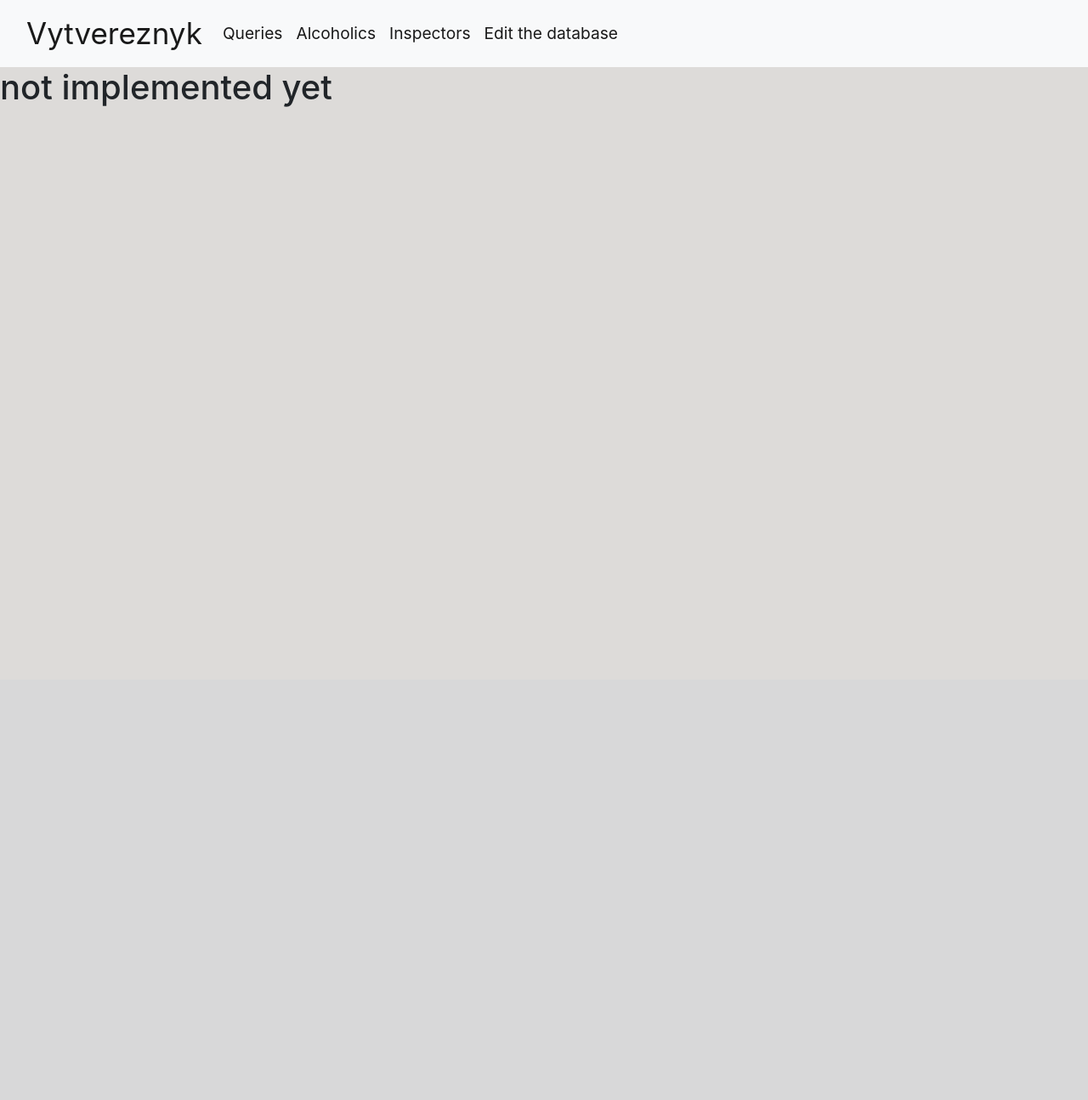
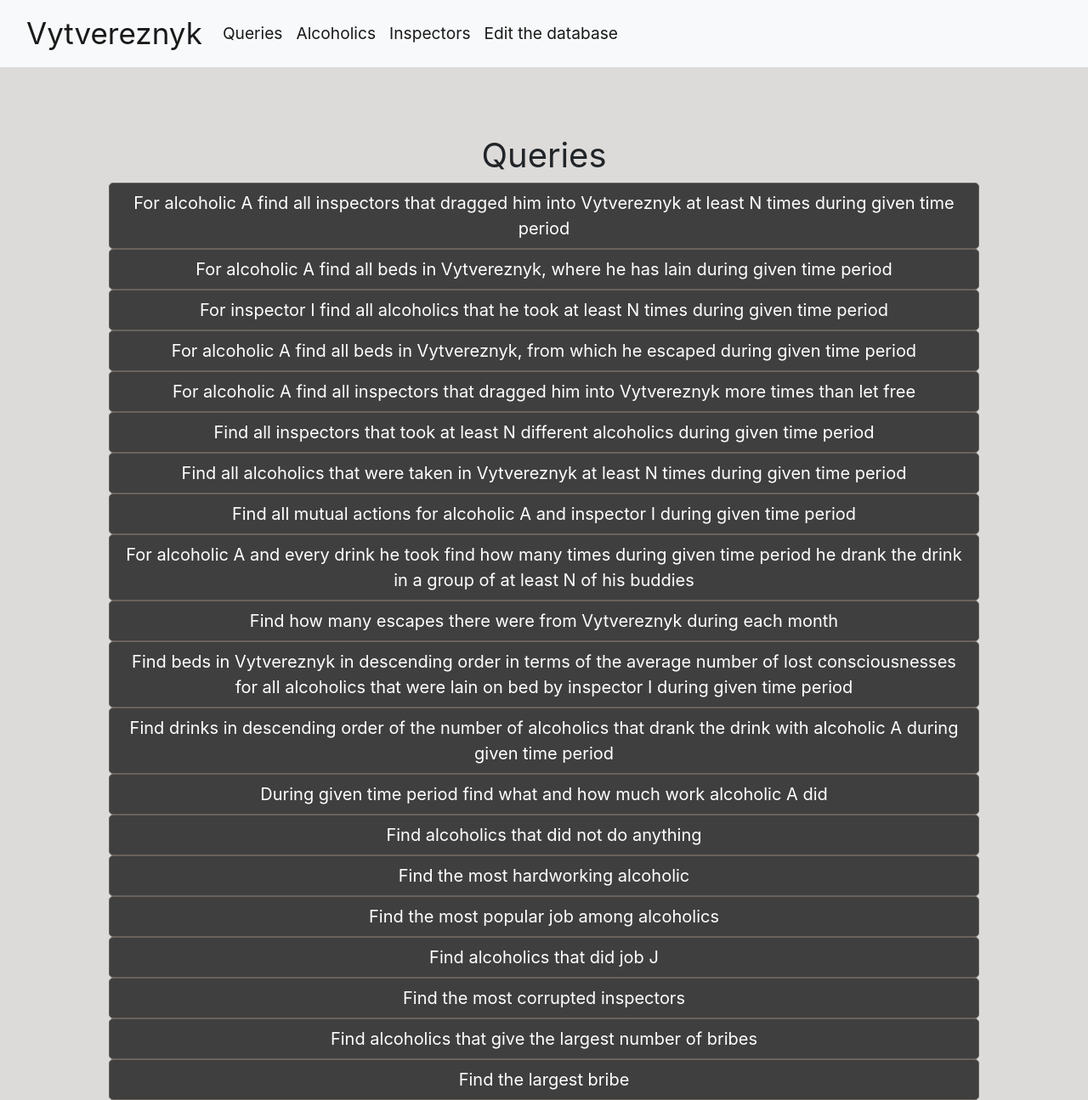
Before and after one commit to Pavlik1400/yohoho-and-a-bottle-of-rum-DB-project, a Flask app: page /queries.html in a window 1280 px wide. Shown: the whole page at 85% size. Before the commit the page ends 126 px from the top, so only its background shows below. Run offline with Flask 2, Linux system fonts and the light colour scheme; parts of the project's set-up code (start-up, migrations or seed data) failed here and were passed over; some libraries are stand-ins or nearby versions.

Commit message:
Added queries

```diff
--- a/api/apis.py
+++ b/api/apis.py
@@ -1,5 +1,5 @@
-import flask.scaffold
-flask.helpers._endpoint_from_view_func = flask.scaffold._endpoint_from_view_func
+# import flask.scaffold
+# flask.helpers._endpoint_from_view_func = flask.scaffold._endpoint_from_view_func
 from flask_restful import Api, Resource, reqparse, abort
 from tables import *
 from database import loadSession
--- a/api/main.py
+++ b/api/main.py
@@ -1,10 +1,14 @@
 from flask import Flask, request, render_template
-# from flask_restful import Api, Resource, reqparse, abort
+from flask_restful import Api, Resource, reqparse, abort
 from apis import *
+from additional_info import AddInfo
+import requests
 
 template_dir = '../templates'
 app = Flask(__name__, template_folder=template_dir)
 api = Api(app)
+
+add_info = AddInfo()
 
 # api_backend.add_resource(Hello, "/hello")
 api.add_resource(AlcoholicAPI, "/alcoholic/<int:id_alc>")
@@ -21,7 +25,7 @@ def index():
 
 @app.route("/queries.html")
 def queries():
-    return render_template('queries.html')
+    return render_template('alcoholic_queries/alcoholic_queries.html')
 
 
 @app.route("/alcoholics.html")
@@ -38,37 +42,72 @@ def inspectors():
 def edit():
     return render_template('edit.html')
 
-@app.route("/alcoholic_queries.html")
-def alcoholic_queries():
-    return render_template("alcoholic_queries/alcoholic_queries.html")
+# @app.route("/alcoholic_queries.html")
+# def alcoholic_queries():
+#     return render_template("alcoholic_queries/alcoholic_queries.html")
 
 @app.route("/alcoholic_queries_output.html", methods = ['POST'])
 def alcoholic_queries_output():
     if request.method == 'POST':
+        add_info.clear()
         form_data = request.form
         question_num = form_data['query_button']
         print(question_num)
-        if question_num in ['1', '2', '5']:
-            return render_template("alcoholic_queries/alcoholic_queries_output101.html")
-        elif question_num in ['3']:
-            return render_template("alcoholic_queries/alcoholic_queries_output100.html")
-        elif question_num in ['0', '4']:
-            return render_template("alcoholic_queries/alcoholic_queries_output111.html")
+        add_info.id = question_num
+        if question_num in ['1']:
+            return render_template("alcoholic_queries/alcoholic_queries_output1110.html")
+        elif question_num in ['2', '4', '9', '12', '13']:
+            return render_template("alcoholic_queries/alcoholic_queries_output1010.html")
+        elif question_num in ['3', '8']:
+            return render_template("alcoholic_queries/alcoholic_queries_output1011.html")
+        elif question_num in ['6', '7']:
+            return render_template("alcoholic_queries/alcoholic_queries_output0110.html")
+        elif question_num == '17':
+            return render_template("alcoholic_queries/alcoholic_queries_output_job.html")
+        elif question_num == '5':
+            return render_template("alcoholic_queries/alcoholic_queries_output1000.html")
+        elif question_num == '11':
+            return render_template("alcoholic_queries/alcoholic_queries_output0011.html")
         else:
-            pass
-            # should return an output html without getting the parameters,
-            # based on the id of the question
-            data = {1: 1, 2: 2}
-            return render_template("alcoholic_queries/query_result.html", data=data)
+            if question_num in ['10', '14', '15', '16', '18', '19', '20']:
+                data = requests.get(f'http://127.0.0.1:5000/query/{question_num}')
+            data = data.json()
+            if (data != []):
+                data = data['reponse']
+                print(data)
+                return render_template("alcoholic_queries/query_result.html", data=data)
+            else:
+                return render_template("alcoholic_queries/none_result.html")
+
+@app.route("/none_result.html")
+def none_result():
+    return render_template("alcoholic_queries/none_result.html")
 
 @app.route("/query_result.html", methods = ['POST'])
 def query_result():
     if request.method == 'POST':
         form_data = request.form
-        print(form_data)
-        # Here, based on the data given, should be the resulting information
-        data = {1: 1, 2: 2}
-        return render_template("alcoholic_queries/query_result.html", data=data)
+        print(add_info.id)
+        if add_info.id in ['1']:
+            data = requests.get(f'http://127.0.0.1:5000/query/{add_info.id}?id_alc={form_data["alc_id"]}&N={form_data["times"]}&from_date={form_data["start_date"]}&to_date={form_data["end_date"]}')
+        elif add_info.id in ['2', '4', '9', '12', '13']:
+            data = requests.get(f'http://127.0.0.1:5000/query/{add_info.id}?id_alc={form_data["alc_id"]}&from_date={form_data["start_date"]}&to_date={form_data["end_date"]}')
+        elif add_info.id in ['3', '8']:
+            data = requests.get(f'http://127.0.0.1:5000/query/{add_info.id}?id_alc={form_data["alc_id"]}&from_date={form_data["start_date"]}&to_date={form_data["end_date"]}&id_ins={form_data["inspector"]}')
+        elif add_info.id in ['6', '7']:
+            data = requests.get(f'http://127.0.0.1:5000/query/{add_info.id}?N={form_data["times"]}*from_date={form_data["start_date"]}&to_date={form_data["end_date"]}')
+        elif add_info.id == '17':
+            pass
+        elif add_info.id == '5':
+            data = requests.get(f'http://127.0.0.1:5000/query/{add_info.id}?id_alc={form_data["alc_id"]}')
+        elif add_info.id == '11':
+            data = requests.get(f'http://127.0.0.1:5000/query/{add_info.id}?from_date={form_data["start_date"]}&to_date={form_data["end_date"]}&id_ins={form_data["inspector"]}')
+        data = data.json()
+        if (data != []):
+            data = data['reponse']
+            return render_template("alcoholic_queries/query_result.html", data=data)
+        else:
+            return render_template("alcoholic_queries/none_result.html")
 
 @app.route("/inspector_queries.html")
 def inspector_queries():
--- a/templates/alcoholic_queries/alcoholic_queries.html
+++ b/templates/alcoholic_queries/alcoholic_queries.html
@@ -2,26 +2,50 @@
 {% block content %}
 
 <div>
-    <h1 style="margin-top: 2em; display: flex; justify-content: center; font-weight: 400;">Queries</h1>
+    <h1 style="margin-top: 2em; text-align: center; font-weight: 400;">Queries</h1>
 </div>
 
+<div style="text-align: center;">
     <script>
 
         function display_buttons()
         {
-        query_one = 'For alcoholic A find all inspectors that dragged him into Vytvereznyk at least N times during given time period';
-        query_two = 'For alcoholic A find all beds in Vytvereznyk, where he has lain during given time period';
-        query_three = 'For alcoholic A find all beds in Vytvereznyk, from which he escaped during given time period';
-        query_four = 'For alcoholic A find all inspectors that dragged him into Vytvereznyk more times than let free';
-        query_five = 'For alcoholic A and every drink he took find how many times during given time period he drank the drink in a group of at least N of his buddies';
-        query_six = 'Find drinks in descending order of the number of alcoholics that drank the drink with alcoholic A during given time period';
-        query_seven = 'Find the most hardworking alcoholic';
-        query_eight = 'Find alcoholics that did not work at all';
-        query_nine = 'Find the most popular job among alcoholics';
-        // [alcoholic,n times,time] = [1,1,1]
-        let queries = [[query_one, [1,1,1]], [query_two, [1,0,1]], [query_three, [1,0,1]], [query_four, [1,0,0]], [query_five, [1,1,1]], [query_six, [1,0,1]], [query_seven, [0,0,0]], [query_eight, [0,0,0]], [query_nine, [0,0,0]]];
+            query1 = 'For alcoholic A find all inspectors that dragged him into Vytvereznyk at least N times during given time period';
+            query2 = 'For alcoholic A find all beds in Vytvereznyk, where he has lain during given time period';
+            query3 = 'For inspector I find all alcoholics that he took at least N times during given time period';
+            query4 = 'For alcoholic A find all beds in Vytvereznyk, from which he escaped during given time period';
+            query5 = 'For alcoholic A find all inspectors that dragged him into Vytvereznyk more times than let free';
+            query6 = 'Find all inspectors that took at least N different alcoholics during given time period';
+            query7 = 'Find all alcoholics that were taken in Vytvereznyk at least N times during given time period';
+            query8 = 'Find all mutual actions for alcoholic A and inspector I during given time period';
+            query9 = 'For alcoholic A and every drink he took find how many times during given time period he drank the drink in a group of at least N of his buddies';
+            query10 = 'Find how many escapes there were from Vytvereznyk during each month';
+            query11 = 'Find beds in Vytvereznyk in descending order in terms of the average number of lost consciousnesses for all alcoholics that were lain on bed by inspector I during given time period';
+            query12 = 'Find drinks in descending order of the number of alcoholics that drank the drink with alcoholic A during given time period';
+            // Additional queries
+            query13 = 'During given time period find what and how much work alcoholic A did'
+            query14 = 'Find alcoholics that did not do anything'
+            query15 = 'Find the most hardworking alcoholic';
+            query16 = 'Find the most popular job among alcoholics';
+            query17 = 'Find alcoholics that did job J';
+            query18 = 'Find the most corrupted inspectors';
+            query19 = 'Find alcoholics that give the largest number of bribes';
+            query20 = 'Find the largest bribe';
+            // [alcoholic,n times,time,inspectors,job] = [1,1,1,1,1]
+            let queries = [[query1, [1,1,1,0]], [query2, [1,0,1,0]], [query3, [1,0,1,1]], [query4, [1,0,1,0]],
+                           [query5, [1,0,0,0]], [query6, [0,1,1,0]], [query7, [0,1,1,0]], [query8, [1,0,1,1]],
+                           [query9, [1,0,1,0]], [query10, [0,0,0,0]], [query11, [0,0,1,1]], [query12, [1,0,1,0]],
+                           [query13, [1,0,1,0]], [query14, [0,0,0,0]], [query15, [0,0,0,0]], [query16, [0,0,0,0]],
+                           [query17, [0,0,0,0,1]], [query18, [0,0,0,0]], [query19, [0,0,0,0]], [query20, [0,0,0,0]]];
+
+            var form = document.createElement("form");
+            form.setAttribute("method", "post");
+            form.setAttribute("action", "/alcoholic_queries_output.html");
+
             const div = document.createElement('div');
-        var form = document.createElement("form");
+            const currentDiv = document.getElementById("inputs");
+            div.style.className = 'menu_container';
+            div.style.textAlign = 'center';
 
             for (let i = 0; i < queries.length; i++)
             {
@@ -33,21 +57,16 @@
                 btn.style.borderColor = "#69625c";
                 btn.style.color = "#fff";
                 btn.name = "query_button";
-            btn.value = i;
+                btn.className = 'btn btn-secondary btn-lg main-button';
+                btn.value = i+1;
                 div.appendChild(btn);
-
-            const currentDiv = document.getElementById("inputs");
-            div.style.display = "flex";
-            div.style.justifyContent = "center";
-
-            form.setAttribute("method", "post");
-            form.setAttribute("action", "/alcoholic_queries_output.html");
+            }
             form.appendChild(div);
-
             document.body.insertBefore(form, currentDiv);
-        }
         }
 
         display_buttons();
     </script>
+</div>
+
 {% endblock %}
```
Also changed, not shown: api/additional_info.py (added, +15 -0 lines), templates/alcoholic_queries/alcoholic_queries_output0011.html (added, +13 -0 lines), templates/alcoholic_queries/alcoholic_queries_output0110.html (added, +13 -0 lines), templates/alcoholic_queries/alcoholic_queries_output1011.html (added, +14 -0 lines), templates/alcoholic_queries/alcoholic_queries_output_job.html (added, +11 -0 lines), templates/alcoholic_queries/none_result.html (added, +8 -0 lines), templates/alcoholic_queries/query_result.html (+13 -3 lines), templates/alcoholic_queries/alcoholic_queries_output1000.html (renamed from templates/alcoholic_queries/alcoholic_queries_output100.html), templates/alcoholic_queries/alcoholic_queries_output1010.html (renamed from templates/alcoholic_queries/alcoholic_queries_output101.html), templates/alcoholic_queries/alcoholic_queries_output1110.html (renamed from templates/alcoholic_queries/alcoholic_queries_output111.html). Lines whose indentation alone changed are shown as unchanged.
